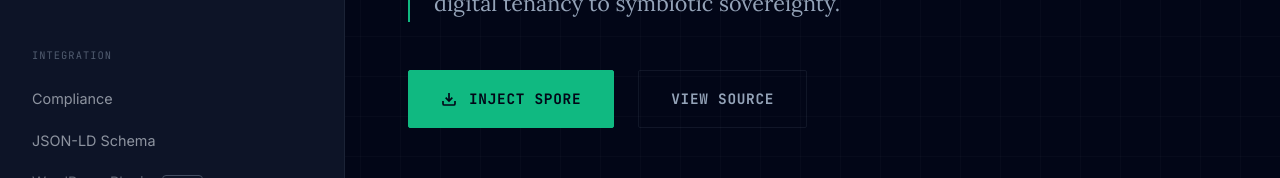
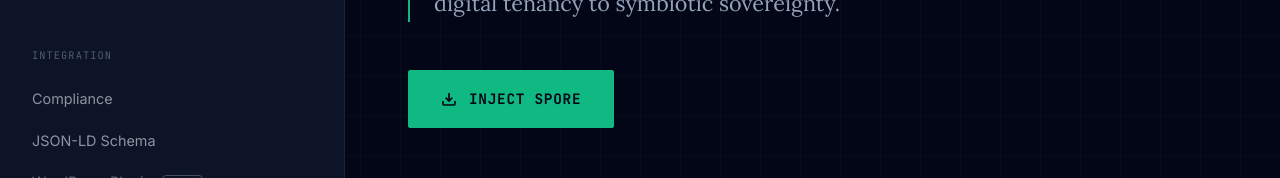
Before and after one commit to unearthim/myceloom.network, a plain HTML site: page index.html in a window 1280 px wide. Shown: the part 324-502 px from the top of the page. Drawn offline with Linux system fonts and the light colour scheme.

Commit message:
Update index.html

```diff
--- a/index.html
+++ b/index.html
@@ -555,7 +555,7 @@
                     <svg width="16" height="16" viewBox="0 0 24 24" fill="none" stroke="currentColor" stroke-width="2.5"><path d="M21 15v4a2 2 0 0 1-2 2H5a2 2 0 0 1-2-2v-4"/><polyline points="7 10 12 15 17 10"/><line x1="12" y1="15" x2="12" y2="3"/></svg>
                     Inject Spore
                 </a>
-                <a href="https://github.com/unearth-im/myceloom" class="btn btn-outline">View Source</a>            </div>
+             </div>
         </div>
 
         <h2>// 01. The Manifesto</h2>
```
